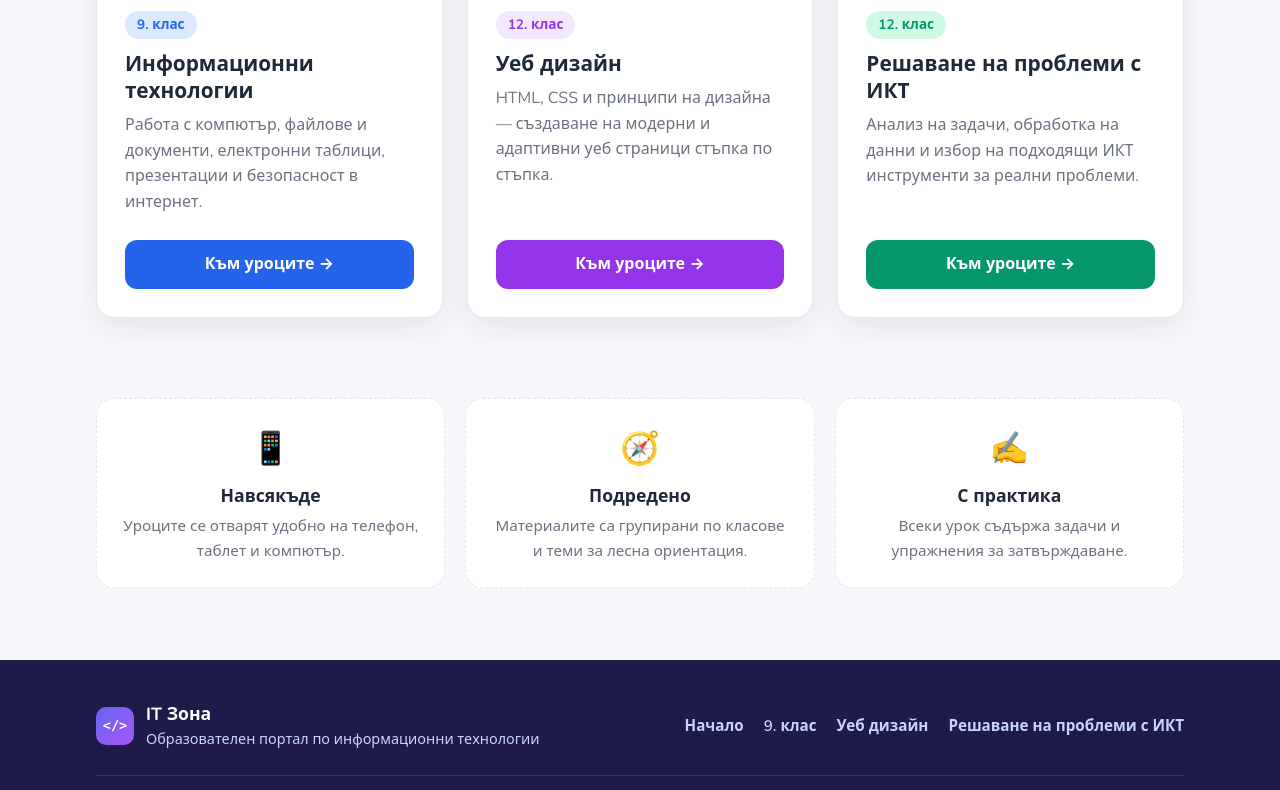
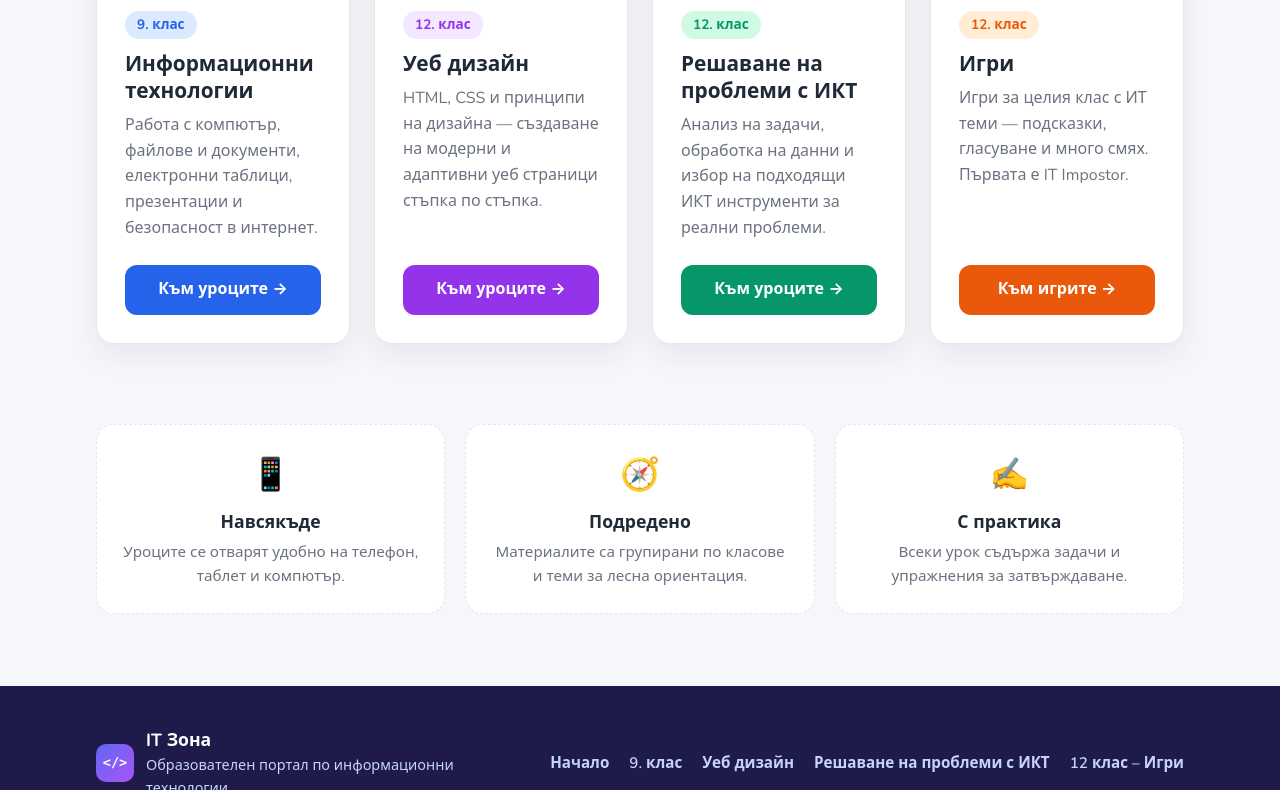
Before and after one commit to itzona/itzona.github.io, a plain HTML site: page index.html in a window 1280 px wide. Shown: the part 754-1544 px from the top of the page. Drawn offline with nearby package versions, Linux system fonts and the light colour scheme.

Commit message:
Начало: карта „12. клас – Игри“ към менюто с игри
Co-Authored-By: Claude Opus 5.5 <noreply@anthropic.com>
Claude-Session: https://claude.ai/code/session_01VRAkwoxqmAEPs7VCGu5xaj

```diff
--- a/index.html
+++ b/index.html
@@ -10,7 +10,7 @@
   <link rel="preconnect" href="https://fonts.googleapis.com">
   <link rel="preconnect" href="https://fonts.gstatic.com" crossorigin>
   <link href="https://fonts.googleapis.com/css2?family=Nunito:wght@400;600;700;800&display=swap" rel="stylesheet">
-  <link rel="stylesheet" href="style.css?v=20261120c">
+  <link rel="stylesheet" href="style.css?v=20261123a">
 </head>
 <body>
 
@@ -249,6 +249,14 @@
             <p>Анализ на задачи, обработка на данни и избор на подходящи ИКТ инструменти за реални проблеми.</p>
             <a href="https://itzona.github.io/uroci/12-klas/ikt/" class="btn btn-card">Към уроците →</a>
           </article>
+
+          <article class="card card--orange">
+            <div class="card-icon" aria-hidden="true">🎮</div>
+            <span class="card-tag">12. клас</span>
+            <h3>Игри</h3>
+            <p>Игри за целия клас с ИТ теми — подсказки, гласуване и много смях. Първата е IT Impostor.</p>
+            <a href="https://itzona.github.io/uroci/12-klas/igri/" class="btn btn-card">Към игрите →</a>
+          </article>
         </div>
       </div>
     </section>
@@ -289,6 +297,7 @@
         <a href="https://itzona.github.io/uroci/9-klas/">9. клас</a>
         <a href="https://itzona.github.io/uroci/12-klas/web/">Уеб дизайн</a>
         <a href="https://itzona.github.io/uroci/12-klas/ikt/">Решаване на проблеми с ИКТ</a>
+        <a href="https://itzona.github.io/uroci/12-klas/igri/">12 клас – Игри</a>
       </nav>
       <p class="footer-copy">
         © <span id="year">2026</span> IT Зона · Учебни материали с образователна цел
--- a/style.css
+++ b/style.css
@@ -18,6 +18,8 @@
   --purple-soft: #f3e8ff;
   --green: #059669;
   --green-soft: #d1fae5;
+  --orange: #ea580c;
+  --orange-soft: #ffedd5;
 
   --footer-bg: #1e1b4b;
   --footer-text: #c7d2fe;
@@ -41,6 +43,8 @@
     --purple-soft: rgba(192, 132, 252, 0.15);
     --green: #34d399;
     --green-soft: rgba(52, 211, 153, 0.15);
+    --orange: #fb923c;
+    --orange-soft: rgba(251, 146, 60, 0.15);
 
     --footer-bg: #0a0b17;
     --footer-text: #a5b4fc;
@@ -399,7 +403,7 @@ a {
 
 .cards {
   display: grid;
-  grid-template-columns: repeat(auto-fit, minmax(280px, 1fr));
+  grid-template-columns: repeat(auto-fit, minmax(240px, 1fr));
   gap: 24px;
 }
 
@@ -434,6 +438,7 @@ a {
 .card--blue   { --accent: var(--blue);   --accent-soft: var(--blue-soft); }
 .card--purple { --accent: var(--purple); --accent-soft: var(--purple-soft); }
 .card--green  { --accent: var(--green);  --accent-soft: var(--green-soft); }
+.card--orange { --accent: var(--orange); --accent-soft: var(--orange-soft); }
 
 .card-icon {
   display: grid;
```
